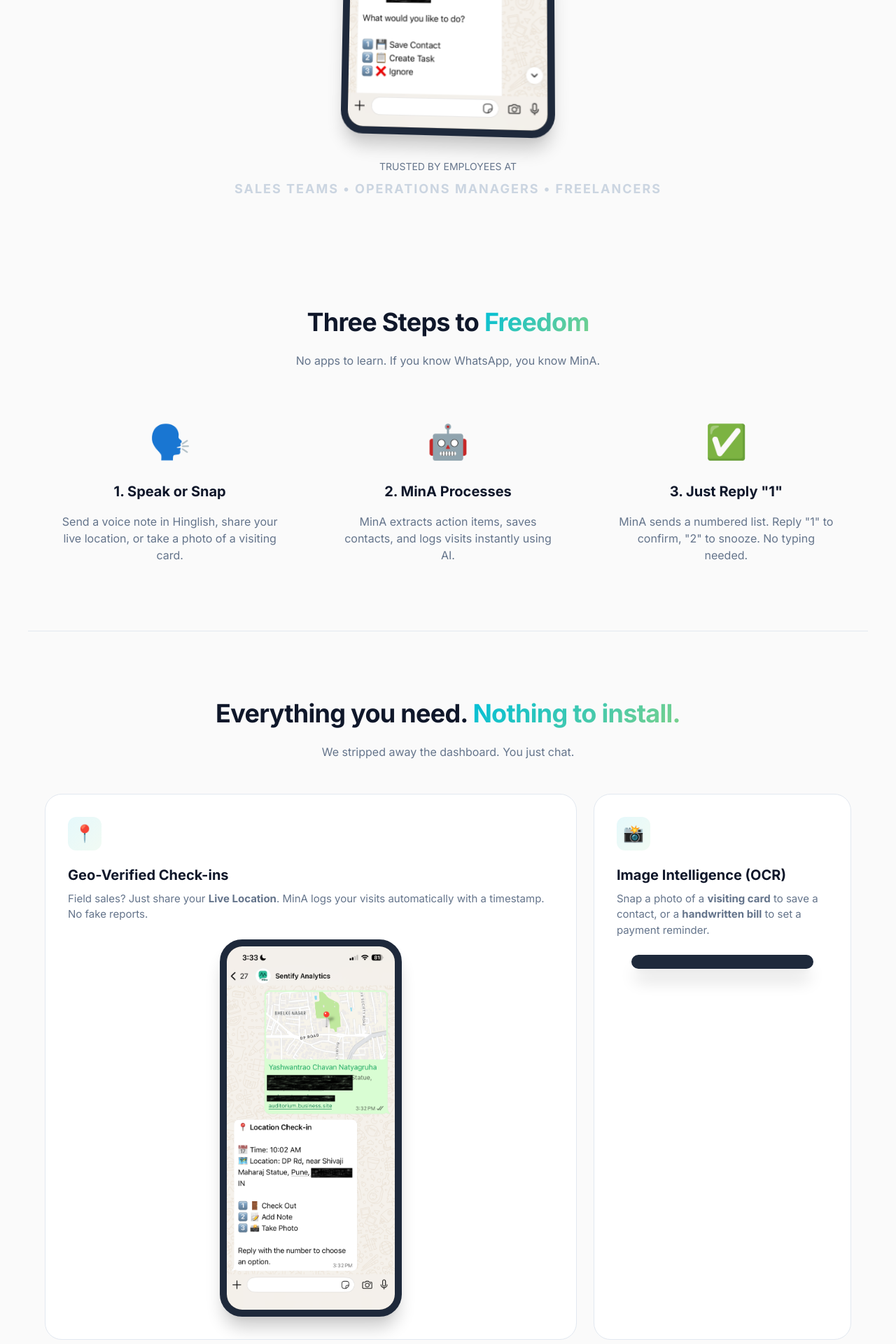
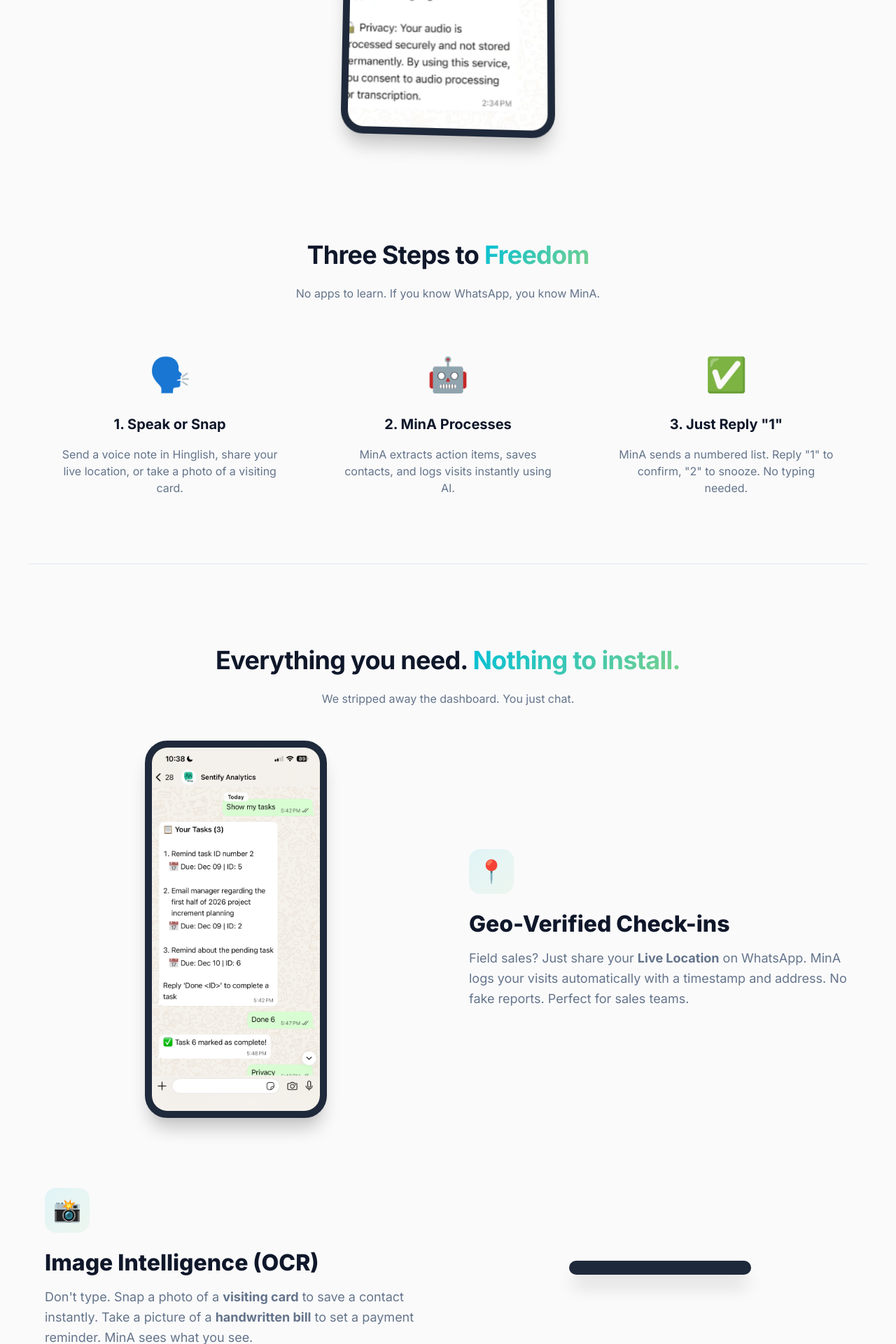
Before and after one commit to gbhide1993/mina--multilang-minutes, a Flask app: page / in a window 1280 px wide. Shown: the part 1480-3400 px from the top of the page at 70% size. Run offline with Flask 3, Linux system fonts and the light colour scheme.

Commit message:
Update index.html

```diff
--- a/templates/index.html
+++ b/templates/index.html
@@ -29,7 +29,6 @@
       --radius-md: 16px;
       --shadow-sm: 0 1px 2px 0 rgba(0, 0, 0, 0.05);
       --shadow-lg: 0 10px 15px -3px rgba(0, 0, 0, 0.1), 0 4px 6px -2px rgba(0, 0, 0, 0.05);
-      --shadow-brand: 0 20px 25px -5px rgba(0, 191, 216, 0.15), 0 10px 10px -5px rgba(0, 191, 216, 0.04);
       --max-w: 1200px;
     }
 
@@ -196,41 +195,54 @@
     .slideshow-item img { width: 100%; height: 100%; object-fit: cover; }
     .slideshow-item:nth-child(1) { opacity: 1; }
 
-    /* --- FEATURES (BENTO GRID) --- */
+    /* --- FEATURES (ZIG ZAG LAYOUT) --- */
     .section-title { margin-bottom: 48px; text-align: center; }
     .section-title h2 { font-size: 36px; font-weight: 700; letter-spacing: -0.02em; margin-bottom: 12px; }
 
-    .bento-grid {
-      display: grid;
-      grid-template-columns: repeat(3, 1fr);
-      grid-template-rows: repeat(2, minmax(280px, auto));
-      gap: 24px;
+    .feature-row {
+        display: flex;
+        align-items: center;
+        gap: 60px;
+        margin-bottom: 100px;
     }
 
-    .bento-card {
-      background: var(--surface);
-      border: 1px solid var(--border);
-      border-radius: var(--radius-lg);
-      padding: 32px;
-      position: relative;
-      overflow: hidden;
-      transition: transform 0.3s ease, box-shadow 0.3s ease;
+    /* Reverse Modifier for Zig-Zag */
+    .feature-row.reverse {
+        flex-direction: row-reverse;
     }
-    .bento-card:hover { transform: translateY(-4px); box-shadow: var(--shadow-lg); }
 
-    .span-2 { grid-column: span 2; }
-    @media(max-width: 900px) { .bento-grid { grid-template-columns: 1fr; } .span-2 { grid-column: auto; } }
+    .feature-text { flex: 1; }
+    .feature-visual { flex: 1; display: flex; justify-content: center; position: relative;}
 
-    .bento-icon {
-      width: 48px; height: 48px; border-radius: 12px;
+    .feature-icon {
+      width: 64px; height: 64px; border-radius: 16px;
       background: linear-gradient(135deg, rgba(0,191,216,0.1), rgba(122,209,139,0.1));
       color: #008B9D; display: flex; align-items: center; justify-content: center;
-      font-size: 24px; margin-bottom: 20px;
+      font-size: 32px; margin-bottom: 24px;
     }
-    .bento-card h3 { font-size: 20px; font-weight: 700; margin: 0 0 8px 0; }
-    .bento-card p { font-size: 15px; color: var(--text-muted); margin: 0; }
-    .bento-phone-container { margin-top: 24px; width: 100%; display: flex; justify-content: center; }
-    .bento-phone { width: 100%; max-width: 260px; }
+    .feature-text h3 { font-size: 32px; font-weight: 800; margin: 0 0 16px 0; line-height: 1.2; }
+    .feature-text p { font-size: 18px; color: var(--text-muted); margin: 0; line-height: 1.6; }
+
+    /* Visual Elements */
+    .phone-mockup { width: 260px; height: auto; }
+
+    /* Mobile Responsive for Zig Zag */
+    @media(max-width: 900px) {
+        .feature-row, .feature-row.reverse { flex-direction: column-reverse; gap: 30px; margin-bottom: 60px; }
+        .feature-text { text-align: center; }
+        .feature-icon { margin: 0 auto 20px; }
+        .feature-text h3 { font-size: 24px; }
+    }
+
+    /* Chat UI Visual */
+    .chat-ui {
+      background: #E5DDD5; padding: 20px; border-radius: 24px; width: 300px;
+      font-family: 'Segoe UI', sans-serif; font-size: 14px;
+      box-shadow: var(--shadow-lg); transform: rotate(-3deg);
+    }
+    .chat-msg { background: white; padding: 10px 14px; border-radius: 0 12px 12px 12px; margin-bottom: 12px; width: fit-content; box-shadow: 0 1px 1px rgba(0,0,0,0.1); }
+    .chat-reply { background: #d9fdd3; padding: 10px 14px; border-radius: 12px 0 12px 12px; margin-left: auto; width: fit-content; box-shadow: 0 1px 1px rgba(0,0,0,0.1); }
+
 
     /* --- SUCCESS STORIES (WALL OF LOVE) --- */
     .stories-grid { display: grid; grid-template-columns: repeat(auto-fit, minmax(300px, 1fr)); gap: 24px; }
@@ -324,7 +336,6 @@
     @media(max-width: 768px) {
       h1 { font-size: 36px; }
       .hero-section { padding: 40px 0; }
-      .bento-grid { grid-template-columns: 1fr; }
       .pricing-grid { grid-template-columns: 1fr; gap: 40px; }
       .price-card.highlight { transform: scale(1); }
       .nav-links-container { display: none; }
@@ -395,17 +406,10 @@
           <div class="slideshow-container">
             <div class="slideshow-item"><img src="./static/tasks_list.PNG" alt="MinA Interface showing extracted tasks"></div>
             <div class="slideshow-item"><img src="./static/daily_summary.PNG" alt="MinA Daily Task Summary"></div>
-            <div class="slideshow-item"><img src="./static/business_card_info.PNG" alt="MinA image OCR"></div>
-            <div class="slideshow-item"><img src="./static/handwritten_extraction.PNG" alt="MinA hnadwritten "></div>
-            <div class="slideshow-item"><img src="./static/location.PNG" alt="MinA location Selection"></div>
-            <div class="slideshow-item"><img src="./static/weekly_summary.PNG" alt="MinA weekly Task Summary"></div>
+            <div class="slideshow-item"><img src="./static/mina_ss_1.png" alt="MinA Voice Note Upload"></div>
+            <div class="slideshow-item"><img src="./static/mina_ss_2.png" alt="MinA Language Selection"></div>
           </div>
         </div>
-      </div>
-
-      <div style="margin-top: 40px; font-size: 14px; color: var(--text-muted);">
-        TRUSTED BY EMPLOYEES AT <br>
-        <span style="font-weight: 700; color: #cbd5e1; font-size: 18px; letter-spacing: 2px; margin-top: 8px; display: inline-block;">SALES TEAMS • OPERATIONS MANAGERS • FREELANCERS</span>
       </div>
     </div>
   </section>
@@ -417,87 +421,110 @@
     </div>
 
     <div class="grid" style="grid-template-columns: repeat(auto-fit, minmax(300px, 1fr)); gap: 40px; text-align: center;">
-
       <div style="padding: 20px;">
         <div style="font-size: 48px; margin-bottom: 20px;">🗣️</div>
         <h3 style="font-size: 20px; font-weight: 700; margin-bottom: 12px;">1. Speak or Snap</h3>
         <p style="color: var(--text-muted);">Send a voice note in Hinglish, share your live location, or take a photo of a visiting card.</p>
       </div>
-
       <div style="padding: 20px;">
         <div style="font-size: 48px; margin-bottom: 20px;">🤖</div>
         <h3 style="font-size: 20px; font-weight: 700; margin-bottom: 12px;">2. MinA Processes</h3>
         <p style="color: var(--text-muted);">MinA extracts action items, saves contacts, and logs visits instantly using AI.</p>
       </div>
-
       <div style="padding: 20px;">
         <div style="font-size: 48px; margin-bottom: 20px;">✅</div>
         <h3 style="font-size: 20px; font-weight: 700; margin-bottom: 12px;">3. Just Reply "1"</h3>
         <p style="color: var(--text-muted);">MinA sends a numbered list. Reply "1" to confirm, "2" to snooze. No typing needed.</p>
       </div>
-
     </div>
   </section>
 
-  <section id="features" class="container" style="padding: 60px 24px;">
+  <section id="features" class="container" style="padding: 80px 24px;">
     <div class="section-title">
       <h2>Everything you need. <span class="gradient-text">Nothing to install.</span></h2>
       <p style="color: var(--text-muted);">We stripped away the dashboard. You just chat.</p>
     </div>
 
-    <div class="bento-grid">
-      <div class="bento-card span-2">
-        <div class="bento-icon">📍</div>
-        <h3>Geo-Verified Check-ins</h3>
-        <p>Field sales? Just share your <strong>Live Location</strong>. MinA logs your visits automatically with a timestamp. No fake reports.</p>
-        <div class="bento-phone-container">
-            <div class="bento-phone iphone-frame">
-                <img src="./static/location.PNG" class="bento-img" style="object-fit: cover; object-position: top;" alt="Language selection">
+    <div class="feature-row">
+        <div class="feature-visual">
+            <div class="iphone-frame phone-mockup">
+                 <img src="./static/tasks_list.PNG" style="width:100%; height:auto;" alt="Location Check-in">
             </div>
         </div>
-      </div>
+        <div class="feature-text">
+            <div class="feature-icon">📍</div>
+            <h3>Geo-Verified Check-ins</h3>
+            <p>Field sales? Just share your <strong>Live Location</strong> on WhatsApp. MinA logs your visits automatically with a timestamp and address. No fake reports. Perfect for sales teams.</p>
+        </div>
+    </div>
 
-      <div class="bento-card">
-           <div class="bento-icon">📸</div>
-           <h3>Image Intelligence (OCR)</h3>
-           <p>Snap a photo of a <strong>visiting card</strong> to save a contact, or a <strong>handwritten bill</strong> to set a payment reminder.</p>
-           <div class="bento-phone-container">
-        <div class="bento-phone iphone-frame">
-            <div class="slideshow-container">
-                <div class="slideshow-item"><img src="./static/business_card_info.PNG" alt="OCR Business Card Extraction"></div>
-                <div class="slideshow-item"><img src="./static/handwritten_extraction.PNG" alt="OCR Handwritten Extraction"></div>
-                <div class="slideshow-item"><img src="./static/create_tasks_handwritten.PNG" alt="OCR Task Creation from Image"></div>
+    <div class="feature-row reverse">
+        <div class="feature-visual">
+            <div class="iphone-frame phone-mockup">
+                 <div class="slideshow-container">
+                    <div class="slideshow-item"><img src="./static/business_card_info.PNG" alt="OCR Business Card Extraction"></div>
+                    <div class="slideshow-item"><img src="./static/handwritten_extraction.PNG" alt="OCR Handwritten Extraction"></div>
+                    <div class="slideshow-item"><img src="./static/create_tasks_handwritten.PNG" alt="OCR Task Creation from Image"></div>
+                 </div>
             </div>
         </div>
+        <div class="feature-text">
+            <div class="feature-icon">📸</div>
+            <h3>Image Intelligence (OCR)</h3>
+            <p>Don't type. Snap a photo of a <strong>visiting card</strong> to save a contact instantly. Take a picture of a <strong>handwritten bill</strong> to set a payment reminder. MinA sees what you see.</p>
+        </div>
     </div>
-</div>
 
-      <div class="bento-card">
-        <div class="bento-icon">🔢</div>
-        <h3>Simple Numbered Responses</h3>
-        <p>Don't type complex commands. Just reply "1" to mark done, "2" to snooze. Designed for busy hands.</p>
-        <div class="bento-phone-container">
-            <div class="bento-phone iphone-frame">
-                <img src="./static/create_tasks_handwritten.PNG" class="bento-img" style="object-fit: cover; object-position: top;" alt="Language selection">
+    <div class="feature-row">
+        <div class="feature-visual">
+            <div class="chat-ui">
+                <div class="chat-msg">
+                    <strong>🔔 Reminder: Call Client</strong><br>
+                    1️⃣ Mark Done<br>
+                    2️⃣ Snooze 1hr<br>
+                    3️⃣ Reschedule
+                </div>
+                <div class="chat-reply">2</div>
+                <div class="chat-msg">✅ Snoozed for 1 hour.</div>
             </div>
         </div>
-      </div>
-      </div>
+        <div class="feature-text">
+            <div class="feature-icon">🔢</div>
+            <h3>Simple Numbered Responses</h3>
+            <p>Stop typing complex commands. MinA talks to you in numbered lists. Just reply "1" to mark done, "2" to snooze, or "3" to reschedule. Designed for busy hands.</p>
+        </div>
+    </div>
 
-      <div class="bento-card">
-        <div class="bento-icon">✅</div>
-        <h3>Auto-Task Extraction</h3>
-        <p>MinA listens to voice notes for "I will do X by Friday" and creates tasks. It supports <strong>Hinglish, Tamil, Marathi</strong> and more.</p>
-        <div class="bento-phone-container">
-             <div class="bento-phone iphone-frame">
-                <img src="./static/daily_summary.PNG" class="bento-img" style="object-fit: cover; object-position: center;" alt="Daily Task Summary">
+    <div class="feature-row reverse">
+        <div class="feature-visual">
+            <div class="iphone-frame phone-mockup">
+                 <img src="./static/daily_summary.PNG" style="width:100%; height:auto;" alt="Auto Task Extraction">
             </div>
         </div>
-      </div>
+        <div class="feature-text">
+            <div class="feature-icon">✅</div>
+            <h3>Auto-Task Extraction</h3>
+            <p>MinA listens to voice notes for "I will do X by Friday" and instantly creates a task list. It supports <strong>Hinglish, Tamil, Marathi</strong>, and 6 other Indian languages.</p>
+        </div>
     </div>
+
   </section>
 
-  <section id="stories" class="container" style="padding: 60px 24px; border-top: 1px solid var(--border);">
+  <section style="background: #F0FDF4; padding: 60px 24px; border-top: 1px solid var(--border); border-bottom: 1px solid var(--border);">
+      <div class="container text-center">
+          <div style="display:inline-flex; align-items:center; gap:12px; margin-bottom:16px;">
+               <div style="font-size:32px;">🔒</div>
+               <h2 style="margin:0; font-size:28px;">Your Data is Safe.</h2>
+          </div>
+          <p style="max-width:600px; margin:0 auto; color:var(--text-muted);">
+              We know WhatsApp contains your business secrets. That's why MinA uses <strong>AES-256 Banking-Grade Encryption</strong>.
+              <br><br>
+              <span style="background:#fff; padding:4px 12px; border-radius:6px; font-weight:700; color:#059669; border:1px solid #059669;">We DO NOT train public AI models on your client data.</span>
+          </p>
+      </div>
+  </section>
+
+  <section id="stories" class="container" style="padding: 80px 24px;">
     <div class="section-title">
         <h2>Success Stories from the Field</h2>
         <p style="color:var(--text-muted);">See how professionals save 2+ hours every day.</p>
@@ -536,50 +563,6 @@
     </div>
   </section>
 
-  <section class="container" style="padding: 60px 24px;">
-      <div class="section-title">
-          <h2>Why choose MinA?</h2>
-      </div>
-      <div style="overflow-x: auto;">
-        <table class="compare-table">
-            <thead>
-                <tr>
-                    <th>Feature</th>
-                    <th class="brand-col">MinA AI</th>
-                    <th>Typical Notes App</th>
-                    <th>Human Assistant</th>
-                </tr>
-            </thead>
-            <tbody>
-                <tr>
-                    <td>App Installation Required?</td>
-                    <td class="brand-col">No (WhatsApp)</td>
-                    <td>Yes</td>
-                    <td>No</td>
-                </tr>
-                <tr>
-                    <td>Auto-Task from Voice</td>
-                    <td><span class="check">✓</span> Yes (9 Langs)</td>
-                    <td><span class="cross">✖</span> No</td>
-                    <td><span class="check">✓</span> Yes</td>
-                </tr>
-                <tr>
-                    <td>Location Check-ins</td>
-                    <td><span class="check">✓</span> Yes</td>
-                    <td><span class="cross">✖</span> No</td>
-                    <td><span class="cross">✖</span> No</td>
-                </tr>
-                <tr>
-                    <td>Cost per Month</td>
-                    <td class="brand-col">₹0 - ₹299</td>
-                    <td>Free</td>
-                    <td>₹15,000+</td>
-                </tr>
-            </tbody>
-        </table>
-      </div>
-  </section>
-
   <section id="pricing" class="container" style="padding: 80px 24px;">
     <div class="section-title">
       <h2>Simple Pricing</h2>
@@ -587,12 +570,10 @@
     </div>
 
     <div class="pricing-grid">
-
         <div class="price-card">
             <div class="plan-name">Free</div>
             <div class="price-tag">₹0</div>
             <div class="price-sub">Forever</div>
-
             <ul class="feature-list">
                 <li><span class="check">✓</span> 15 mins Voice/mo</li>
                 <li><span class="check">✓</span> 3 OCR Scans/mo</li>
@@ -602,42 +583,33 @@
             </ul>
             <a href="https://wa.me/12545365395?text=Hi%20MinA" class="btn btn-secondary btn-block" target="_blank">Start Free</a>
         </div>
-
         <div class="price-card highlight">
             <div class="best-value-badge">BEST VALUE</div>
-            <div class="plan-name">Basic</div>
+            <div class="plan-name">Assistant</div>
             <div class="price-tag">₹299</div>
             <div class="price-sub">per month</div>
-
             <ul class="feature-list">
                 <li><span class="check">✓</span> <strong>90 mins</strong> Voice (6x!)</li>
                 <li><span class="check">✓</span> <strong>40 OCR Scans</strong> (13x!)</li>
                 <li><span class="check">✓</span> <strong>75 Check-ins</strong> (15x!)</li>
-                <li><span class="check">✓</span> 150 Contacts Storage</li>
+                <li><span class="check">✓</span> <strong>150 Contacts</strong> Storage(15x!)</li>
                 <li><span class="check">✓</span> Priority Support</li>
             </ul>
-            <a href="https://rzp.io/rzp/X6bzLXmD" class="btn btn-primary btn-block" target="_blank">Get Basic</a>
+            <a href="https://rzp.io/rzp/X6bzLXmD" class="btn btn-primary btn-block" target="_blank">Get Assistant</a>
         </div>
-
         <div class="price-card">
-            <div class="plan-name">Premium</div>
+            <div class="plan-name">Chief of Staff</div>
             <div class="price-tag">₹499</div>
             <div class="price-sub">per month</div>
-
             <ul class="feature-list">
                 <li><span class="check">✓</span> <strong>Unlimited</strong> Voice</li>
                 <li><span class="check">✓</span> <strong>Unlimited</strong> OCR Scans</li>
                 <li><span class="check">✓</span> <strong>Unlimited</strong> Check-ins</li>
-                <li><span class="check">✓</span> Unlimited Contacts</li>
-                <li><span class="check">✓</span> VIP Support</li>
+                <li><span class="check">✓</span> <strong>Unlimited</strong> Contacts</li>
+                <li><span class="check">✓</span> <strong>VIP Support</strong>
             </ul>
-            <a href="https://rzp.io/rzp/X6bzLXmD" class="btn btn-secondary btn-block" target="_blank">Get Premium</a>
+            <a href="https://rzp.io/rzp/ioFxwdz" class="btn btn-secondary btn-block" target="_blank">Get Chief of Staff</a>
         </div>
-
-    </div>
-
-    <div style="text-align: center; margin-top: 30px;">
-        <p style="font-size: 13px; color: var(--text-muted);">🔒 Enterprise-Grade Security (AES-256). We do NOT train AI on your data.</p>
     </div>
   </section>
 
@@ -662,12 +634,6 @@
               <button class="acc-btn">Is my business data safe?</button>
               <div class="acc-content">
                   <p>Yes. We use AES-256 encryption for all data. Unlike free tools, we do NOT use your private client voice notes to train public AI models.</p>
-              </div>
-          </div>
-          <div class="acc-item">
-              <button class="acc-btn">Can I cancel anytime?</button>
-              <div class="acc-content">
-                  <p>Absolutely. You can cancel your subscription instantly via WhatsApp or the payment link. No questions asked.</p>
               </div>
           </div>
       </div>
```
